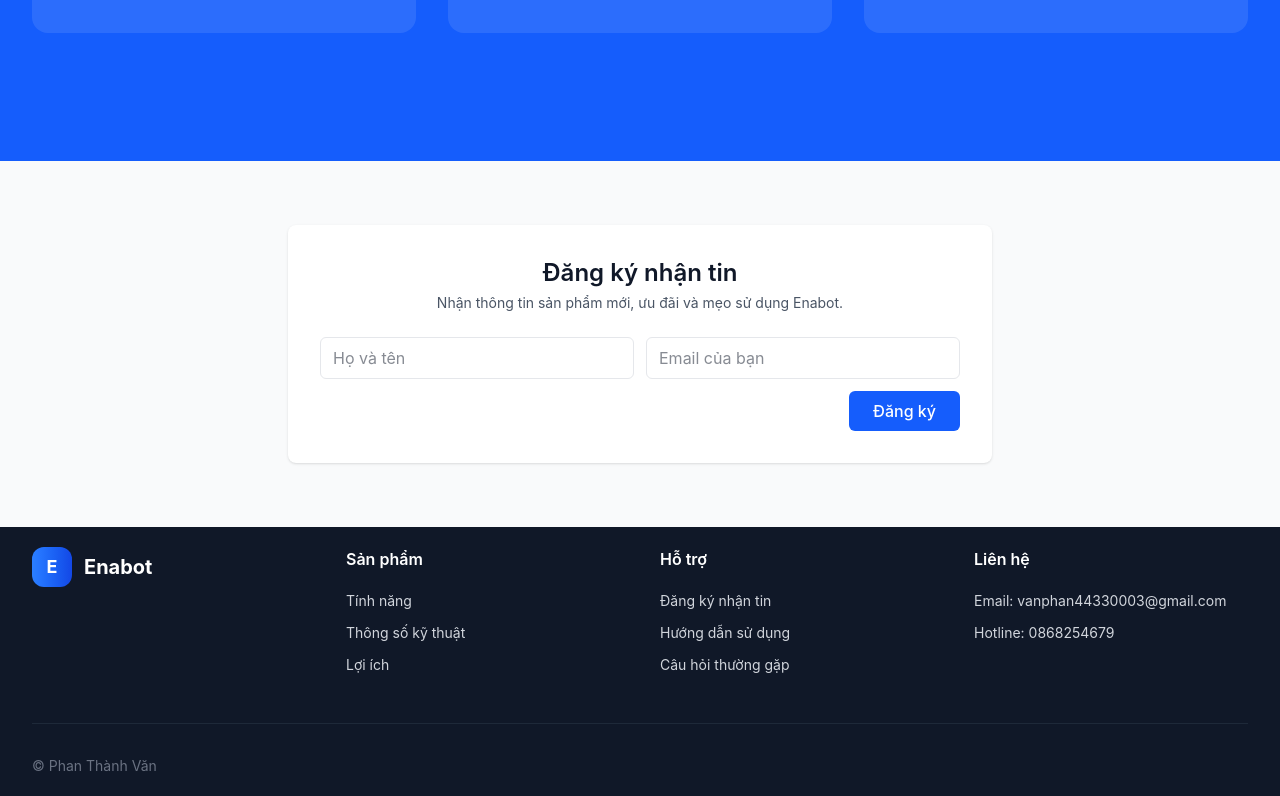
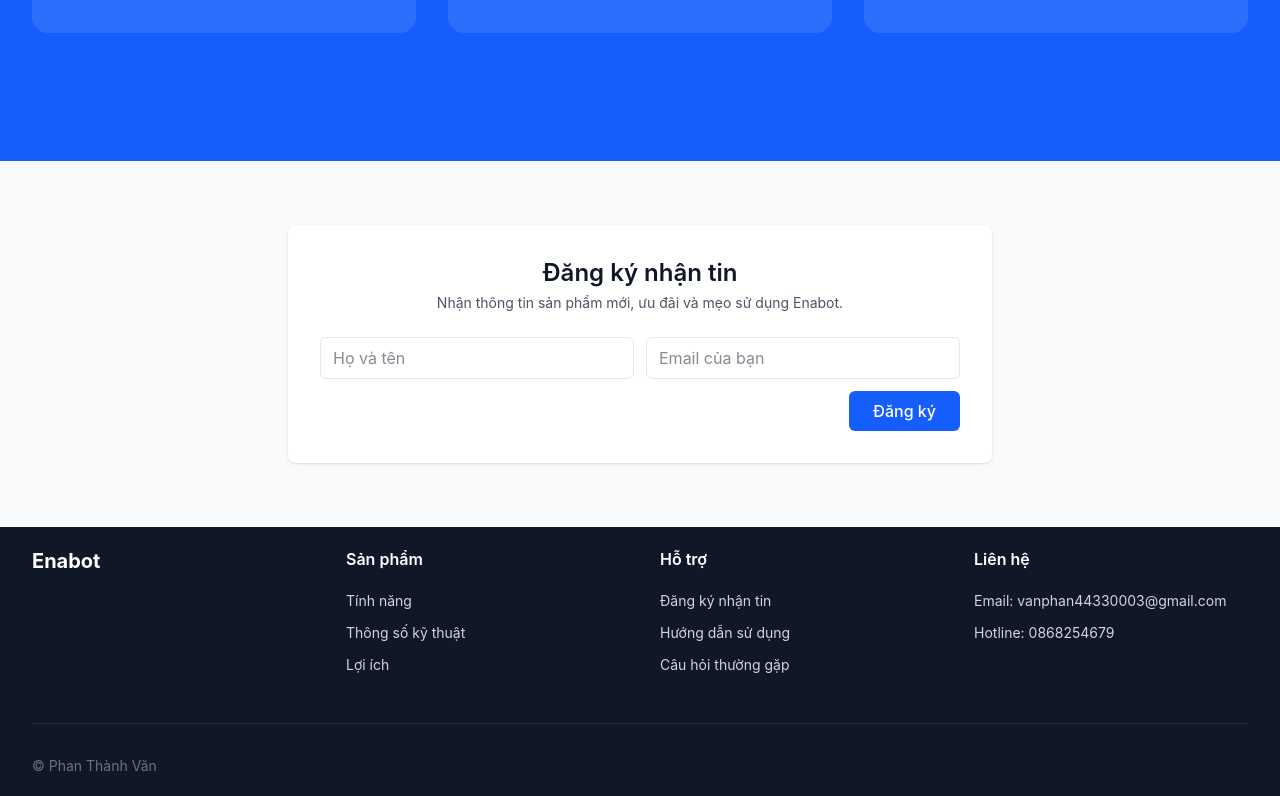
Before and after one commit to thanhvan4433/enabot, a React (Vite) app: page / in a window 1280 px wide. Shown: the part 2953-3749 px from the top of the page. Built offline with nearby package versions, Linux system fonts and the light colour scheme.

Commit message:
fix footer

```diff
--- a/src/components/Footer.jsx
+++ b/src/components/Footer.jsx
@@ -5,10 +5,6 @@ function Footer() {
         <div className="grid md:grid-cols-4 gap-10">
           <div>
             <div className="flex items-center gap-3 mb-4">
-              <div className="w-10 h-10 rounded-xl bg-gradient-to-r from-blue-500 to-blue-700 flex items-center justify-center">
-                <span className="text-white font-bold text-lg">E</span>
-              </div>
-
               <div>
                 <h3 className="text-white text-xl font-bold">Enabot</h3>
               </div>
```
